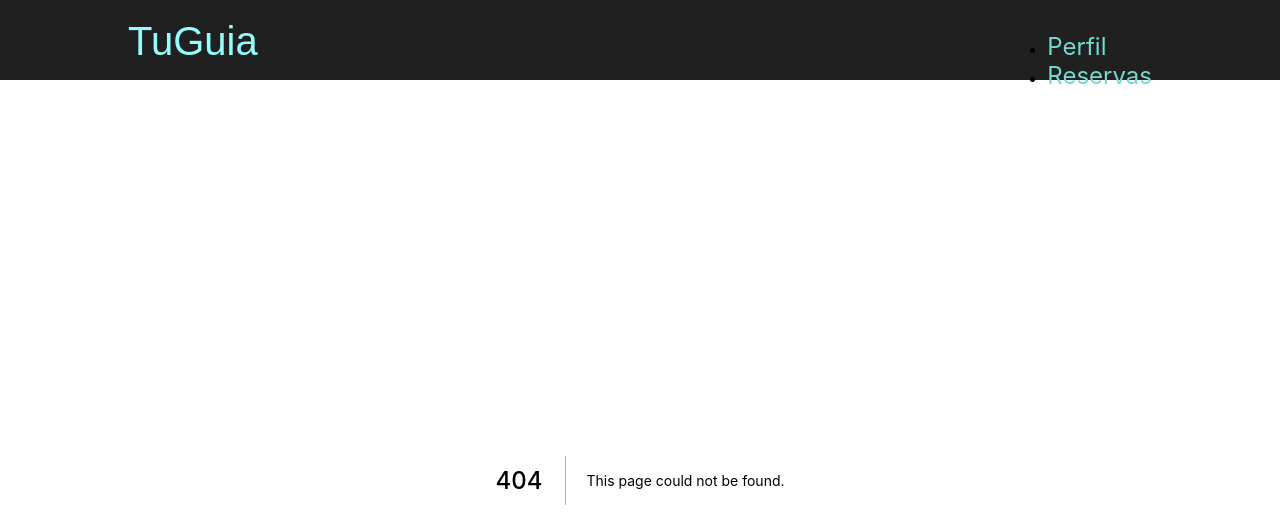
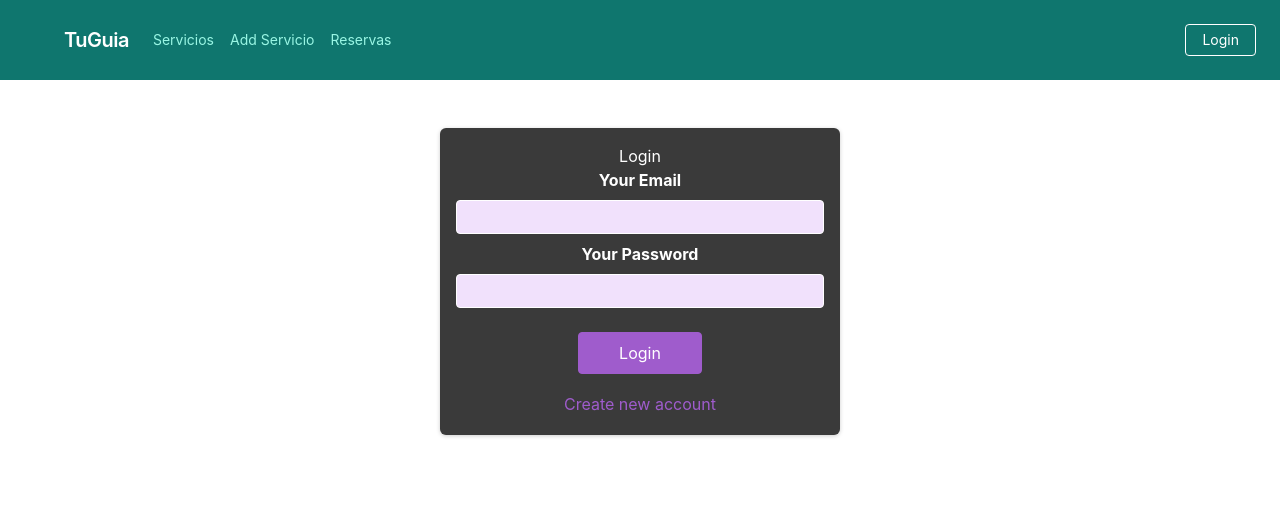
Before and after one commit to ort-tuguia/tuguia-web, a Next.js app: page /auth in a window 1280 px wide. Before the commit this address had no page. Shown: the top 528 px of the page. Built offline with nearby package versions, Linux system fonts and the light colour scheme; no server answers.

Commit message:
instalación-tailwind-navbar-vista-login-y-registro

```diff
--- /dev/null
+++ b/components/auth/auth-form.js
@@ -0,0 +1,97 @@
+import { useState, useRef } from 'react';
+import { signIn } from 'next-auth/react';
+import { useRouter } from 'next/router';
+
+import classes from './auth-form.module.css';
+
+async function createUser(email, password) {
+  const response = await fetch('/api/auth/signup', {
+    method: 'POST',
+    body: JSON.stringify({ email, password }),
+    headers: {
+      'Content-Type': 'application/json',
+    },
+  });
+
+ const data = await response.json();
+
+  if (!response.ok) {
+    throw new Error(data.message || 'Something went wrong!');
+  }
+
+  return data;
+}
+
+function AuthForm() {
+  const emailInputRef = useRef();
+  const passwordInputRef = useRef();
+
+  const [isLogin, setIsLogin] = useState(true);
+  const router = useRouter();
+
+  function switchAuthModeHandler() {
+    setIsLogin((prevState) => !prevState);
+  }
+
+  async function submitHandler(event) {
+    event.preventDefault();
+
+    const enteredEmail = emailInputRef.current.value;
+    const enteredPassword = passwordInputRef.current.value;
+
+    // optional: Add validation
+
+    if (isLogin) {
+      const result = await signIn('credentials', {
+        redirect: false,
+        email: enteredEmail,
+        password: enteredPassword,
+      });
+
+      if (!result.error) {
+        // set some auth state (in context or redux)
+        router.replace('/profile');
+      }
+    } else {
+      try {
+        const result = await createUser(enteredEmail, enteredPassword);
+        console.log(result);
+      } catch (error) {
+        console.log(error);
+      }
+    }
+  }
+
+  return (
+    <section className={classes.auth}>
+      <h1>{isLogin ? 'Login' : 'Sign Up'}</h1>
+      <form onSubmit={submitHandler}>
+        <div className={classes.control}>
+          <label htmlFor='email'>Your Email</label>
+          <input type='email' id='email' required ref={emailInputRef} />
+        </div>
+        <div className={classes.control}>
+          <label htmlFor='password'>Your Password</label>
+          <input
+            type='password'
+            id='password'
+            required
+            ref={passwordInputRef}
+          />
+        </div>
+        <div className={classes.actions}>
+          <button>{isLogin ? 'Login' : 'Create Account'}</button>
+          <button
+            type='button'
+            className={classes.toggle}
+            onClick={switchAuthModeHandler}
+          >
+            {isLogin ? 'Create new account' : 'Login with existing account'}
+          </button>
+        </div>
+      </form>
+    </section>
+  );
+}
+
+export default AuthForm;
--- /dev/null
+++ b/components/auth/auth-form.module.css
@@ -0,0 +1,72 @@
+.auth {
+    margin: 3rem auto;
+    width: 95%;
+    max-width: 25rem;
+    border-radius: 6px;
+    background-color: #3a3a3a;
+    box-shadow: 0 1px 4px rgba(0, 0, 0, 0.2);
+    padding: 1rem;
+    text-align: center;
+  }
+
+  .auth h1 {
+    text-align: center;
+    color: white;
+  }
+
+  .control {
+    margin-bottom: 0.5rem;
+  }
+
+  .control label {
+    display: block;
+    color: white;
+    font-weight: bold;
+    margin-bottom: 0.5rem;
+  }
+
+  .control input {
+    font: inherit;
+    background-color: #f1e1fc;
+    color: #38015c;
+    border-radius: 4px;
+    border: 1px solid white;
+    width: 100%;
+    text-align: left;
+    padding: 0.25rem;
+  }
+
+  .actions {
+    margin-top: 1.5rem;
+    display: flex;
+    flex-direction: column;
+    align-items: center;
+  }
+
+  .actions button {
+    cursor: pointer;
+    font: inherit;
+    color: white;
+    background-color: #9f5ccc;
+    border: 1px solid #9f5ccc;
+    border-radius: 4px;
+    padding: 0.5rem 2.5rem;
+  }
+
+  .actions button:hover {
+    background-color: #873abb;
+    border-color: #873abb;
+  }
+
+  .actions .toggle {
+    margin-top: 1rem;
+    background-color: transparent;
+    color: #9f5ccc;
+    border: none;
+    padding: 0.15rem 1.5rem;
+  }
+
+  .actions .toggle:hover {
+    background-color: transparent;
+    color: #ae82cc;
+  }
--- a/components/layout/main-header.js
+++ b/components/layout/main-header.js
@@ -2,8 +2,8 @@ import Link from "next/link";
 import classes from "./main-header.module.css";
 function MainHeader() {
   return (
-    <header className={classes.header}>
-      <div className={classes.logo}>
+    <header>
+      {/* <div className={classes.logo}>
         <Link href="/">TuGuia</Link>
       </div>
       <nav className={classes.navigation}>
@@ -15,6 +15,63 @@ function MainHeader() {
             <Link href="/Reservas">Reservas</Link>
           </li>
         </ul>
+      </nav> */}
+
+      <nav className="flex items-center justify-between flex-wrap bg-teal-700 p-6">
+        <div className="flex items-center flex-shrink-0 text-white mr-6">
+          <svg
+            className="fill-current h-8 w-8 mr-2"
+            width="54"
+            height="54"
+            viewBox="0 0 54 54"
+            xmlns="http://www.w3.org/2000/svg"
+          >
+           {/*  <path d="M13.5 22.1c1.8-7.2 6.3-10.8 13.5-10.8 10.8 0 12.15 8.1 17.55 9.45 3.6.9 6.75-.45 9.45-4.05-1.8 7.2-6.3 10.8-13.5 10.8-10.8 0-12.15-8.1-17.55-9.45-3.6-.9-6.75.45-9.45 4.05zM0 38.3c1.8-7.2 6.3-10.8 13.5-10.8 10.8 0 12.15 8.1 17.55 9.45 3.6.9 6.75-.45 9.45-4.05-1.8 7.2-6.3 10.8-13.5 10.8-10.8 0-12.15-8.1-17.55-9.45-3.6-.9-6.75.45-9.45 4.05z" /> */}
+          </svg>
+          <span className="font-semibold text-xl tracking-tight">TuGuia</span>
+        </div>
+        <div className="block lg:hidden">
+          <button className="flex items-center px-3 py-2 border rounded text-teal-200 border-teal-400 hover:text-white hover:border-white">
+            <svg
+              className="fill-current h-3 w-3"
+              viewBox="0 0 20 20"
+              xmlns="http://www.w3.org/2000/svg"
+            >
+              <title>Menu</title>
+              <path d="M0 3h20v2H0V3zm0 6h20v2H0V9zm0 6h20v2H0v-2z" />
+            </svg>
+          </button>
+        </div>
+        <div className="w-full block flex-grow lg:flex lg:items-center lg:w-auto">
+          <div className="text-sm lg:flex-grow">
+            <a
+              href="#responsive-header"
+              className="block mt-4 lg:inline-block lg:mt-0 text-teal-200 hover:text-white mr-4"
+            >
+              Servicios
+            </a>
+            <a
+              href="#responsive-header"
+              className="block mt-4 lg:inline-block lg:mt-0 text-teal-200 hover:text-white mr-4"
+            >
+              Add Servicio
+            </a>
+            <a
+              href="#responsive-header"
+              className="block mt-4 lg:inline-block lg:mt-0 text-teal-200 hover:text-white"
+            >
+              Reservas
+            </a>
+          </div>
+          <div>
+            <a
+              href="#"
+              className="inline-block text-sm px-4 py-2 leading-none border rounded text-white border-white hover:border-transparent hover:text-teal-500 hover:bg-white mt-4 lg:mt-0"
+            >
+              Login
+            </a>
+          </div>
+        </div>
       </nav>
     </header>
   );
--- a/next.config.js
+++ b/next.config.js
@@ -3,4 +3,5 @@ const nextConfig = {
   reactStrictMode: true,
 }
 
+
 module.exports = nextConfig
--- a/package.json
+++ b/package.json
@@ -10,11 +10,15 @@
   },
   "dependencies": {
     "next": "12.1.5",
+    "next-auth": "^4.3.4",
     "react": "18.0.0",
     "react-dom": "18.0.0"
   },
   "devDependencies": {
+    "autoprefixer": "^10.4.5",
     "eslint": "8.13.0",
-    "eslint-config-next": "12.1.5"
+    "eslint-config-next": "12.1.5",
+    "postcss": "^8.4.13",
+    "tailwindcss": "^3.0.24"
   }
 }
--- a/pages/_app.js
+++ b/pages/_app.js
@@ -1,11 +1,14 @@
-import Layout from '../components/layout/layout';
-import '../styles/globals.css';
+import Layout from "../components/layout/layout";
+import { SessionProvider } from "next-auth/react";
+import "../styles/globals.css";
 
 function MyApp({ Component, pageProps }) {
   return (
-    <Layout>
-      <Component {...pageProps} />
-    </Layout>
+    <SessionProvider session={pageProps}>
+      <Layout>
+        <Component {...pageProps} />
+      </Layout>
+    </SessionProvider>
   );
 }
 
--- /dev/null
+++ b/pages/auth/index.js
@@ -0,0 +1,28 @@
+import { useRouter } from 'next/router';
+import { getSession } from 'next-auth/react';
+import { useEffect, useState } from 'react';
+
+import AuthForm from '../../components/auth/auth-form';
+
+function AuthPage() {
+  const [isLoading, setIsLoading] = useState(true);
+  const router = useRouter();
+
+   useEffect(() => {
+    getSession().then((session) => {
+      if (session) {
+        router.replace('/');
+      } else {
+        setIsLoading(false);
+      }
+    });
+  }, [router]);
+
+  if (isLoading) {
+    return <p>Loading...</p>;
+  }
+
+ return <AuthForm />;
+}
+
+export default AuthPage;
--- a/pages/index.js
+++ b/pages/index.js
@@ -1,6 +1,8 @@
 import Head from 'next/head'
 import Image from 'next/image'
 import styles from '../styles/Home.module.css'
+
+
 
 export default function Home() {
   return (
--- /dev/null
+++ b/pages/testtailwind/index.js
@@ -0,0 +1,7 @@
+export default function Home() {
+    return (
+      <h1 className="text-3xl font-bold underline">
+        Hello world!
+      </h1>
+    )
+  }
--- /dev/null
+++ b/postcss.config.js
@@ -0,0 +1,6 @@
+module.exports = {
+  plugins: {
+    tailwindcss: {},
+    autoprefixer: {},
+  },
+}
--- a/styles/globals.css
+++ b/styles/globals.css
@@ -1,3 +1,4 @@
+
 html,
 body {
   padding: 0;
@@ -14,3 +15,6 @@ a {
 * {
   box-sizing: border-box;
 }
+@tailwind base;
+@tailwind components;
+@tailwind utilities;
--- /dev/null
+++ b/tailwind.config.js
@@ -0,0 +1,10 @@
+module.exports = {
+  plugins: [],
+  content: [
+    "./pages/**/*.{js,ts,jsx,tsx}",
+    "./components/**/*.{js,ts,jsx,tsx}",
+  ],
+  theme: {
+    extend: {},
+  },
+};
```
Also changed, not shown: 1 other file (tests, documents, lock files or other folders).
